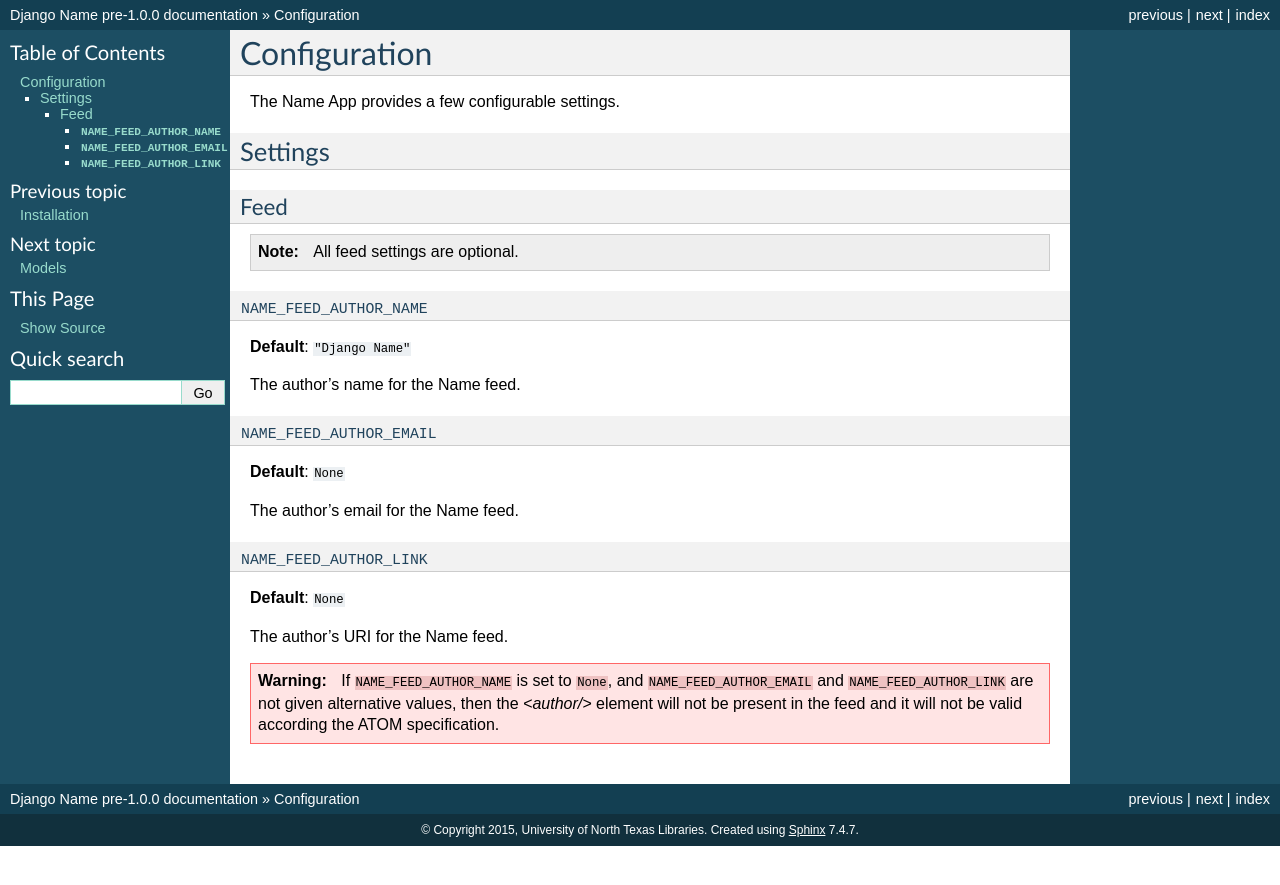
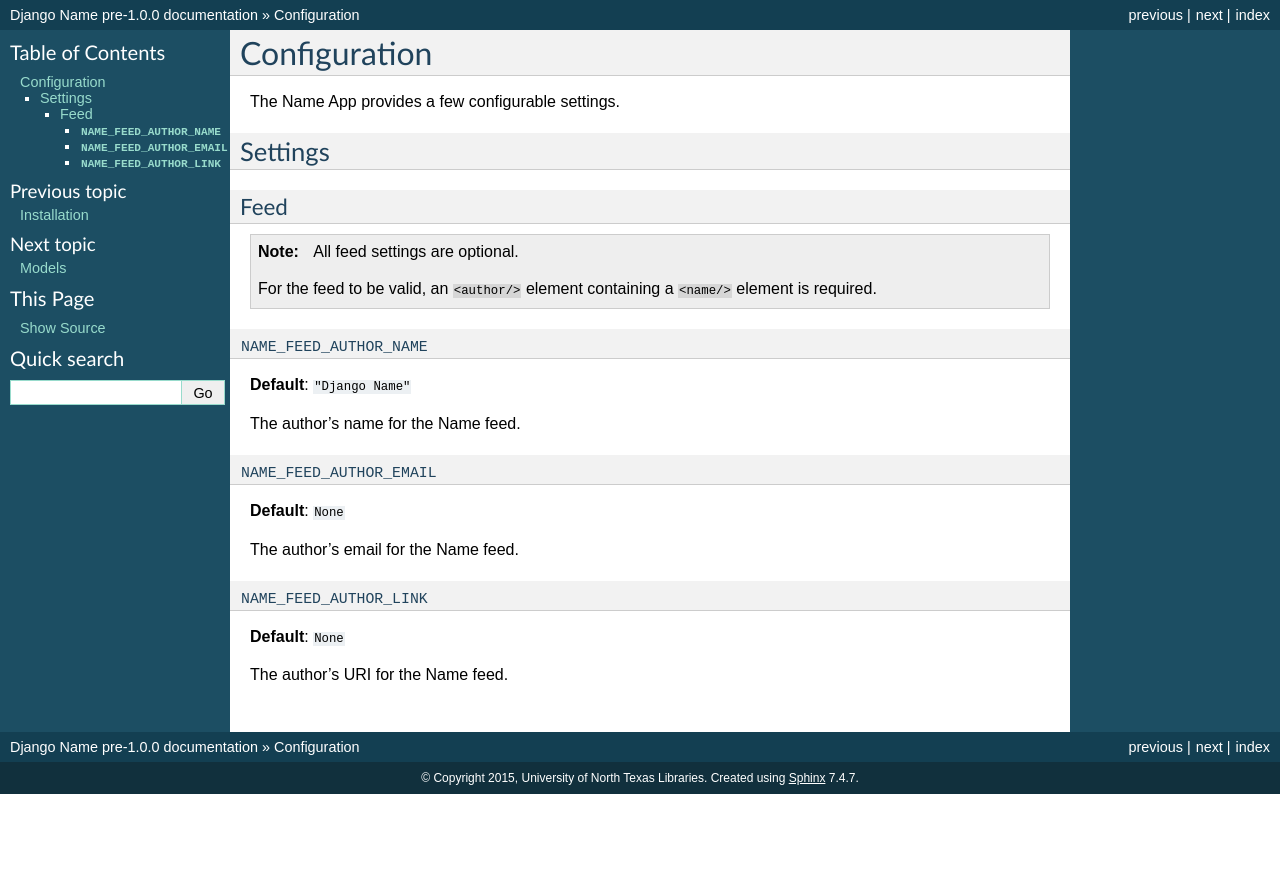
Before and after one commit to unt-libraries/django-name, a Sphinx documentation site: the page built from docs/configuration.rst, in a window 1280 px wide. Shown: the top 885 px of the page. Built offline with Sphinx 7.4.7, drawn with Linux system fonts in a browser that asks for light colours.

Commit message:
Remove the warning and include the snippet about a valid feed in the note.

```diff
--- a/docs/configuration.rst
+++ b/docs/configuration.rst
@@ -11,6 +11,8 @@
 ----
 
 .. note:: All feed settings are optional.
+
+    For the feed to be valid, an ``<author/>`` element containing a ``<name/>`` element is required.
 
 ``NAME_FEED_AUTHOR_NAME``
 .........................
@@ -34,6 +36,3 @@
 **Default**: ``None``
 
 The author's URI for the Name feed.
-
-
-.. warning:: If ``NAME_FEED_AUTHOR_NAME`` is set to ``None``, and ``NAME_FEED_AUTHOR_EMAIL`` and ``NAME_FEED_AUTHOR_LINK`` are not given alternative values, then the `<author/>` element will not be present in the feed and it will not be valid according the ATOM specification.
```
